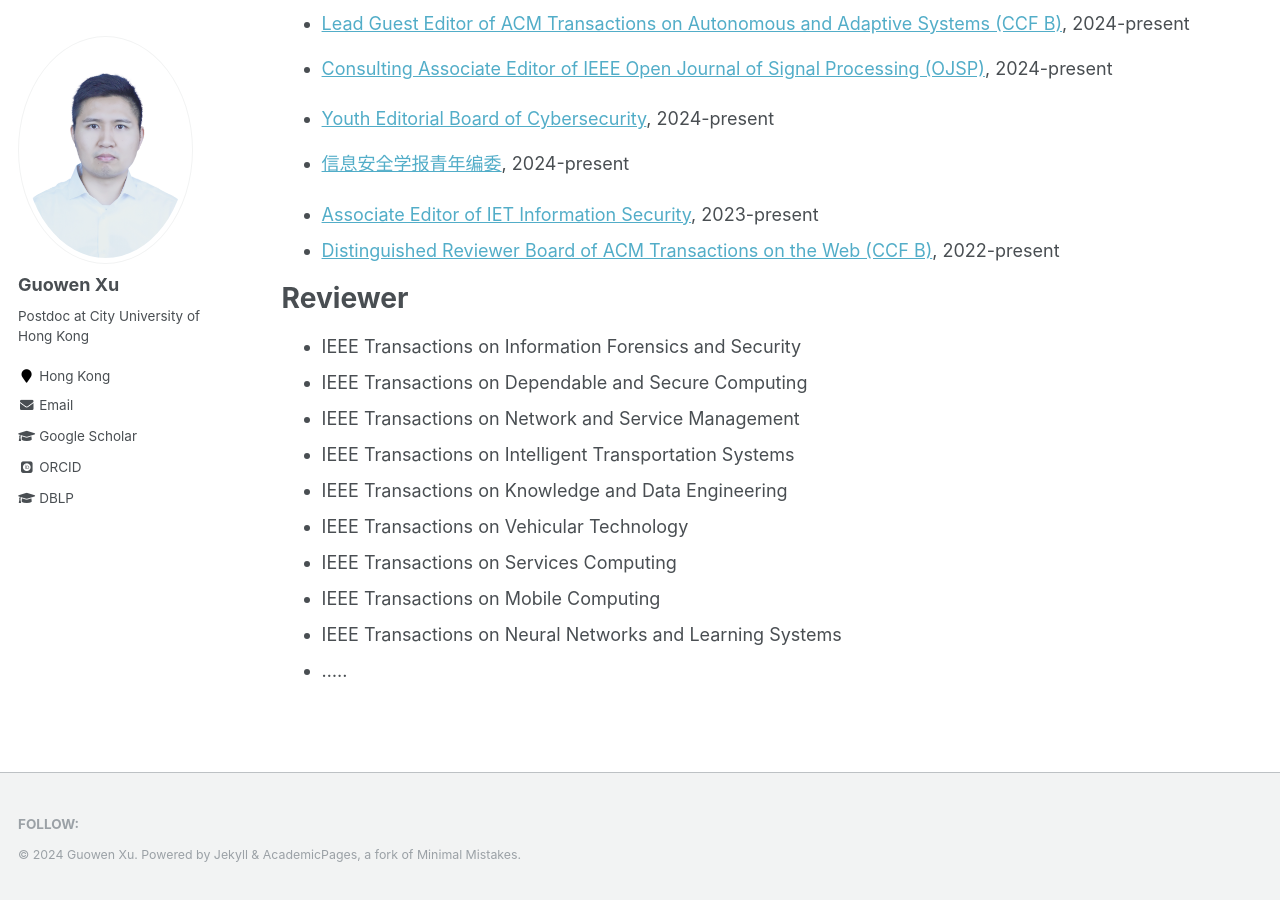
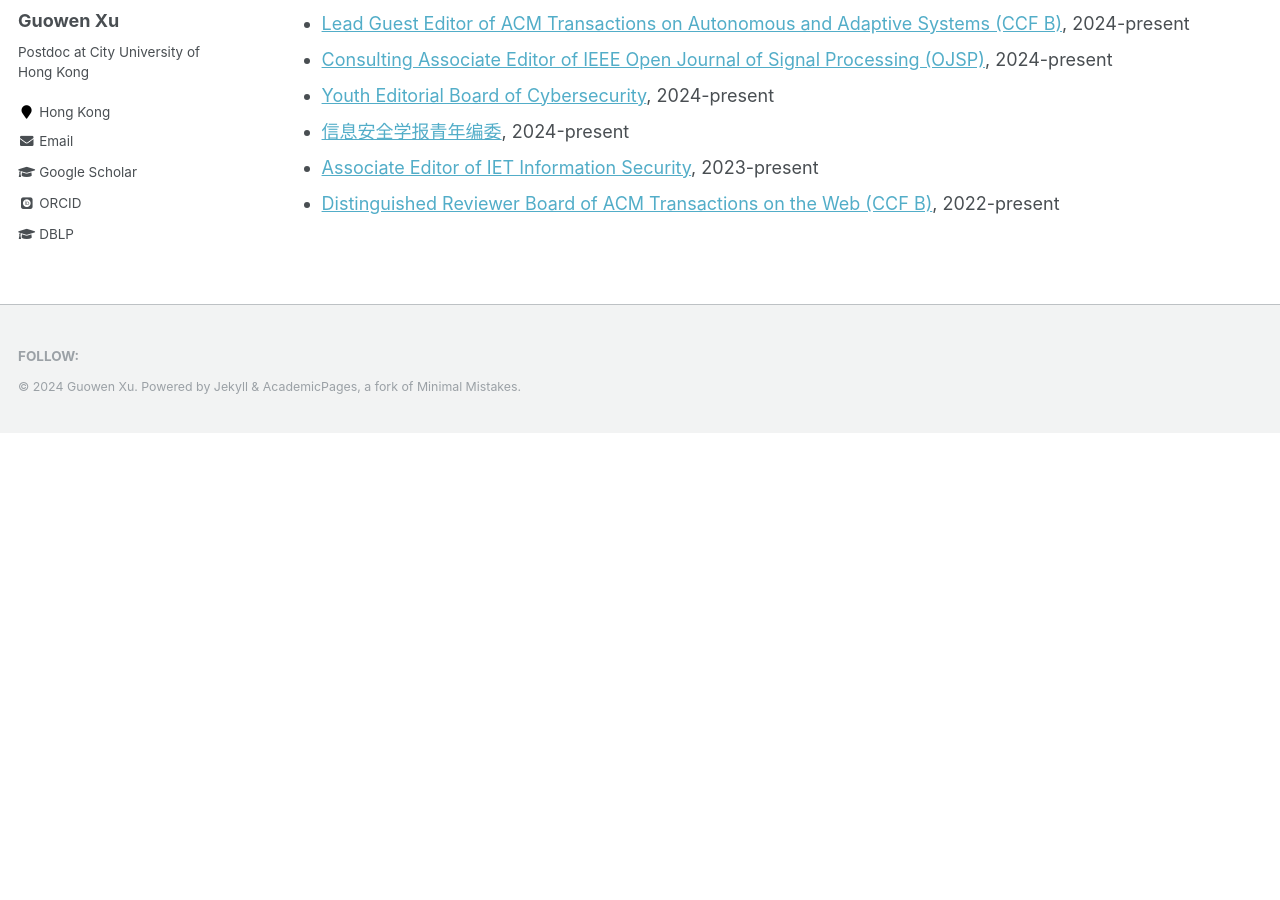
Before and after one commit to Guowen-xu/guowen-xu.github.io, a Jekyll site: the page built from _pages/services.md, in a window 1280 px wide and 900 px high, scrolled down 857 px. Built offline with Jekyll 4.4.1, drawn with Linux system fonts in a browser that asks for light colours; some web fonts are replaced; after the commit the page ends 1290 px from its top, so only the background shows below that.

Commit message:
Update services.md

```diff
--- a/_pages/services.md
+++ b/_pages/services.md
@@ -26,22 +26,7 @@ Editorial Board:
 * [Associate Editor of ACM Digital Threats: Research and Practice](https://dl.acm.org/journal/dtrap/editorial-board), 2024-present
 * [Lead Guest Editor of ACM Transactions on Autonomous and Adaptive Systems (CCF B)](https://dl.acm.org/journal/taas/calls-for-papers), 2024-present
 * [Consulting Associate Editor of IEEE Open Journal of Signal Processing (OJSP)](https://signalprocessingsociety.org/publications-resources/ieee-open-journal-signal-processing/advisoryeditorial-board), 2024-present
-
 * [Youth Editorial Board of Cybersecurity](https://cybersecurity.springeropen.com), 2024-present
 * [信息安全学报青年编委](http://jcs.iie.ac.cn/xxaqxb/ch/first_menu.aspx?parent_id=20240524145637001), 2024-present
-
 * [Associate Editor of IET Information Security](https://www.hindawi.com/journals/ietis/editors/), 2023-present
 * [Distinguished Reviewer Board of ACM Transactions on the Web (CCF B)](https://dl.acm.org/journal/tweb), 2022-present
-
-Reviewer
-======
-* IEEE Transactions on Information Forensics and Security
-* IEEE Transactions on Dependable and Secure Computing
-* IEEE Transactions on Network and Service Management
-* IEEE Transactions on Intelligent Transportation Systems
-* IEEE Transactions on Knowledge and Data Engineering
-* IEEE Transactions on Vehicular Technology
-* IEEE Transactions on Services Computing
-* IEEE Transactions on Mobile Computing
-* IEEE Transactions on Neural Networks and Learning Systems
-* .....
```
